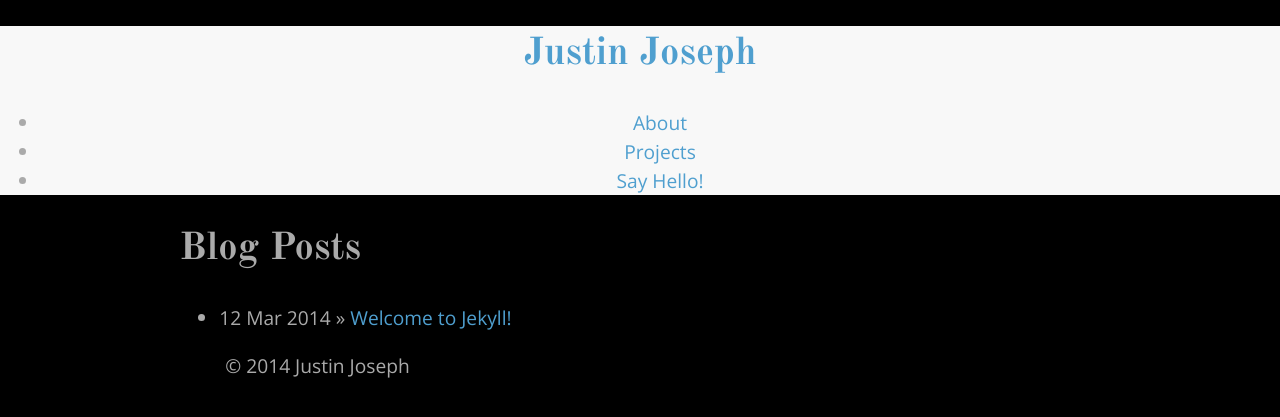
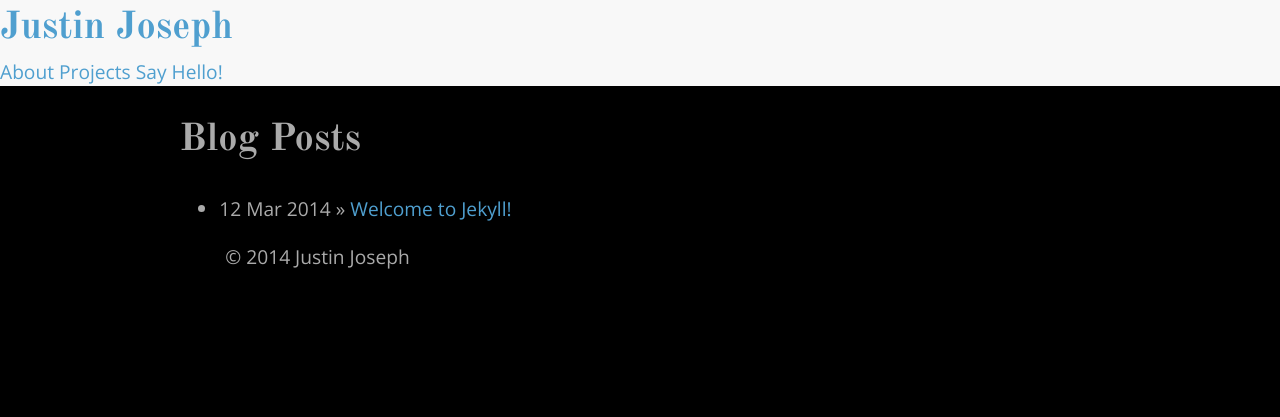
Before and after one commit to jjoseph05/jjoseph05.github.io, a Jekyll site: the page built from index.html, in a window 1280 px wide. Shown: the top 417 px of the page. Built offline with Jekyll 4.4.1, drawn with Linux system fonts in a browser that asks for light colours; Markdown is read by kramdown in place of the engine named in the settings.

Commit message:
Updated styles for header and nav

```diff
--- a/_includes/header.html
+++ b/_includes/header.html
@@ -6,5 +6,5 @@
 			<li><a href="#">Projects</a></li>
 			<li><a href="#">Say Hello!</a></li>
 		</ul>
-</nav>
+	</nav>
 </header>
--- a/css/main.css
+++ b/css/main.css
@@ -13,8 +13,6 @@ html {
   color: #AAAAAA;
   font-size: 100%;
 }
-
-
 
 @media (min-width: 40rem) {
   html { font-size: 112%; }
@@ -44,8 +42,22 @@ a:hover { text-decoration: underline; }
 
 header {
   background-color: #f8f8f8;
-  text-align: center;
- }
+  /*text-align: center;*/
+}
+
+header h1 {
+  display:inline;
+}
+
+nav ul {
+  list-style-type: none;
+  padding: 0;
+  margin: 0;
+}
+
+nav li {
+  display: inline;
+}
 
 /* Typography
    ========================================================================== */
```
